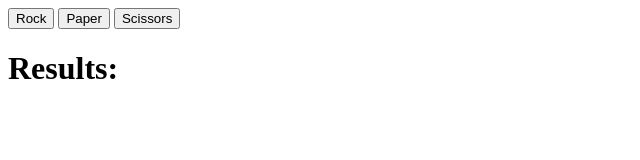
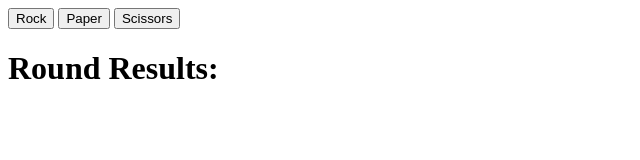
Before and after one commit to JuicetenG/rock-paper-scissors, a plain HTML site: page index.html in a window 1280 px wide. Shown: the whole page, without its empty margins (0-640 px from the left). Drawn offline with Linux system fonts and the light colour scheme.

Commit message:
fix results section

```diff
--- a/index.html
+++ b/index.html
@@ -13,8 +13,10 @@
             <button id="scissors">Scissors</button>
         </div>
 
-        <div class="results">
-            <h1 class="results-heading">Results:</h1>
+        <div id="results">
+            <h1 class="results-heading">Round Results:</h1>
+            <p id="winner"></p>
+            <p id="score"></p>
         </div>
     </body>
 </html>
```
